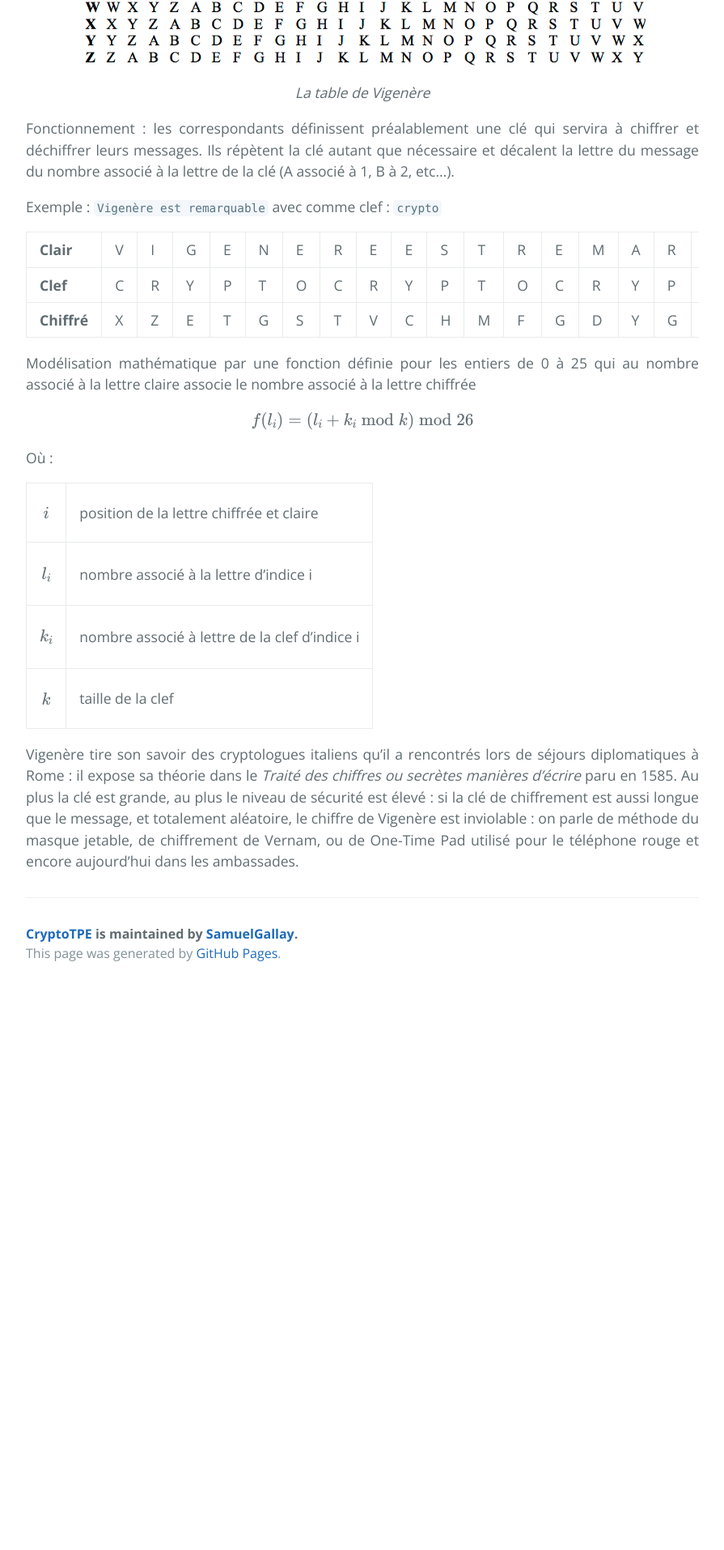
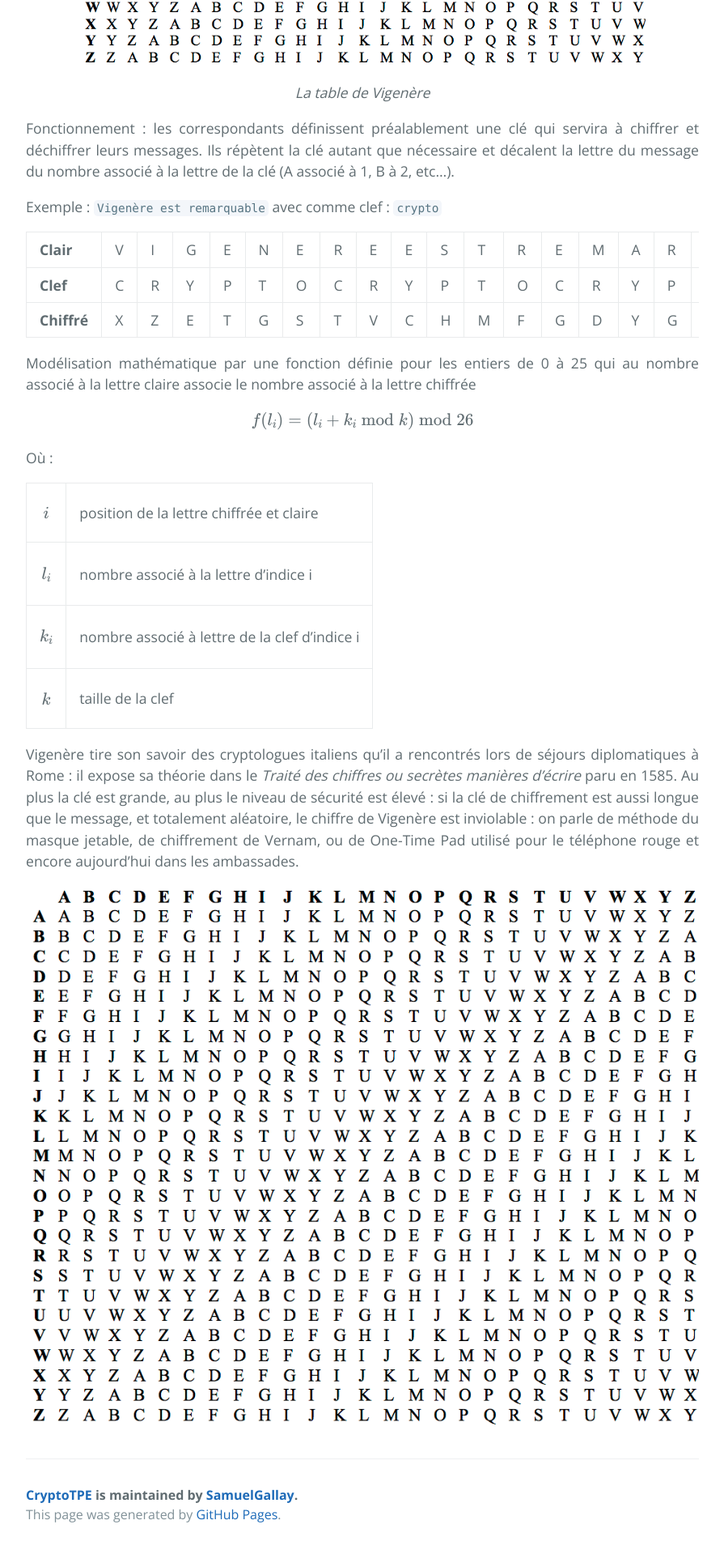
Before and after one commit to SamuelGallay/CryptoTPE, a Jekyll site: the page built from pages/2_TempsModernes/2_vigenere.md, in a window 1280 px wide. Shown: the part 1218-3132 px from the top of the page at 81% size, without its empty margins (192-1087 px from the left). Built offline with Jekyll 4.4.1, drawn with Linux system fonts in a browser that asks for light colours; our own code applies the rules of GitHub Pages for plain Markdown files; formulas are drawn with MathJax 3; before the commit the page ends 2439 px from its top, so only the background shows below that.

Commit message:
illustration

```diff
--- a/pages/2_TempsModernes/2_vigenere.md
+++ b/pages/2_TempsModernes/2_vigenere.md
@@ -38,3 +38,6 @@ Où :
 
 
 Vigenère tire son savoir des cryptologues italiens qu’il a rencontrés lors de séjours diplomatiques à Rome : il expose sa théorie dans le *Traité des chiffres ou secrètes manières d’écrire* paru en 1585. Au plus la clé est grande, au plus le niveau de sécurité est élevé : si la clé de chiffrement est aussi longue que le message, et totalement aléatoire, le chiffre de Vigenère est inviolable : on parle de méthode du masque jetable, de chiffrement de Vernam, ou de One-Time Pad utilisé pour le téléphone rouge et encore aujourd’hui dans les ambassades.
+
+
+![vigenere]({{ "/assets/2_TempsModernes/vigenere.png" | relative_url }})
```
